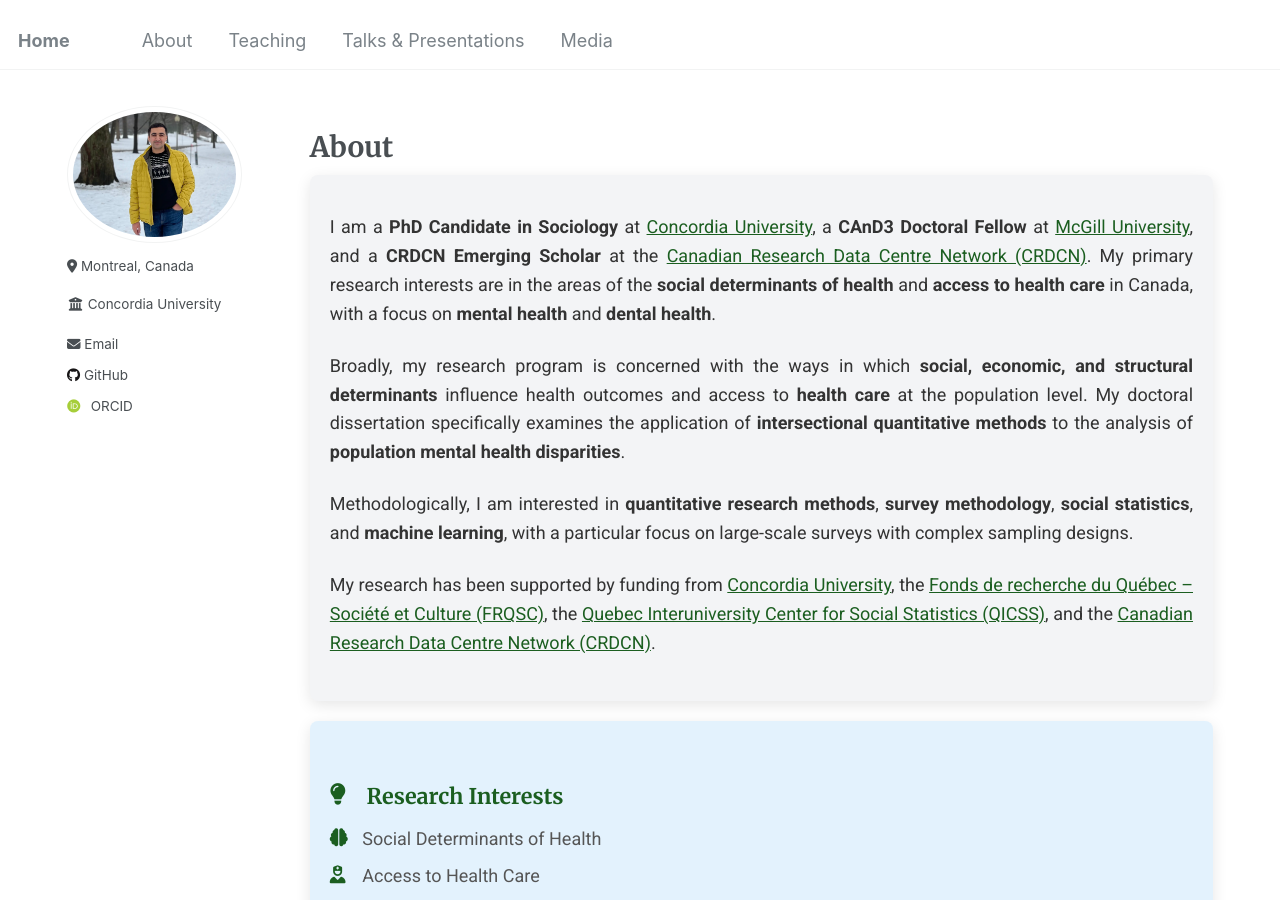
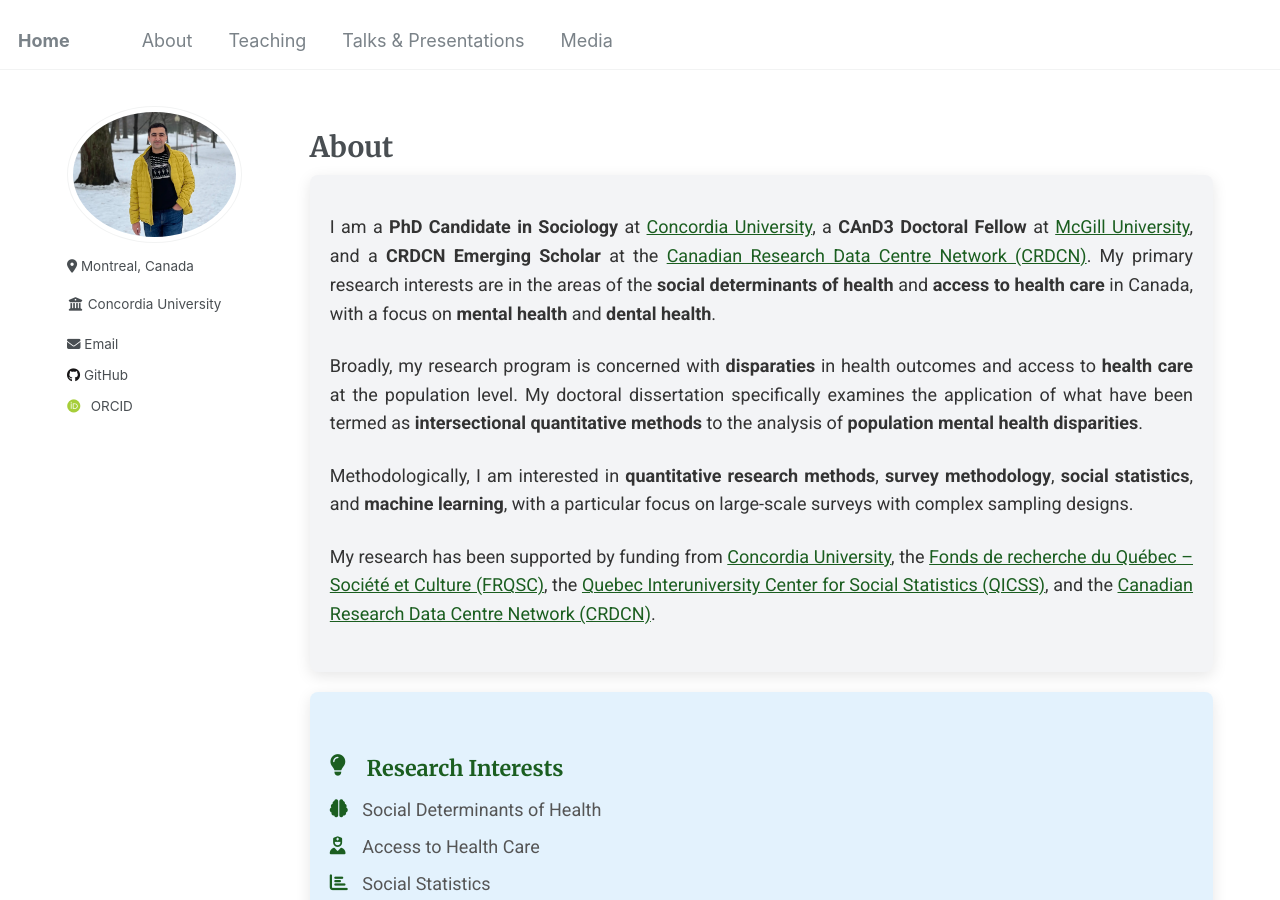
Before and after one commit to Mohsnmonji/mohsnmonji.github.io, a Jekyll site: the page built from about-me.md, in a window 1280 px wide and 900 px high. Built offline with Jekyll 4.4.1, drawn with Linux system fonts in a browser that asks for light colours; some web fonts are replaced.

Commit message:
Update about-me.md

```diff
--- a/about-me.md
+++ b/about-me.md
@@ -95,10 +95,10 @@ author_profile: true
   </p>
 
   <p>
-    Broadly, my research program is concerned with the ways in which
-    <strong>social, economic, and structural determinants</strong> influence health outcomes and access to
+    Broadly, my research program is concerned with
+    <strong>disparaties</strong> in health outcomes and access to
     <strong>health care</strong> at the population level.
-    My doctoral dissertation specifically examines the application of
+    My doctoral dissertation specifically examines the application of what have been termed as
     <strong> intersectional quantitative methods</strong> to the analysis of
     <strong>population mental health disparities</strong>.
   </p>
```
